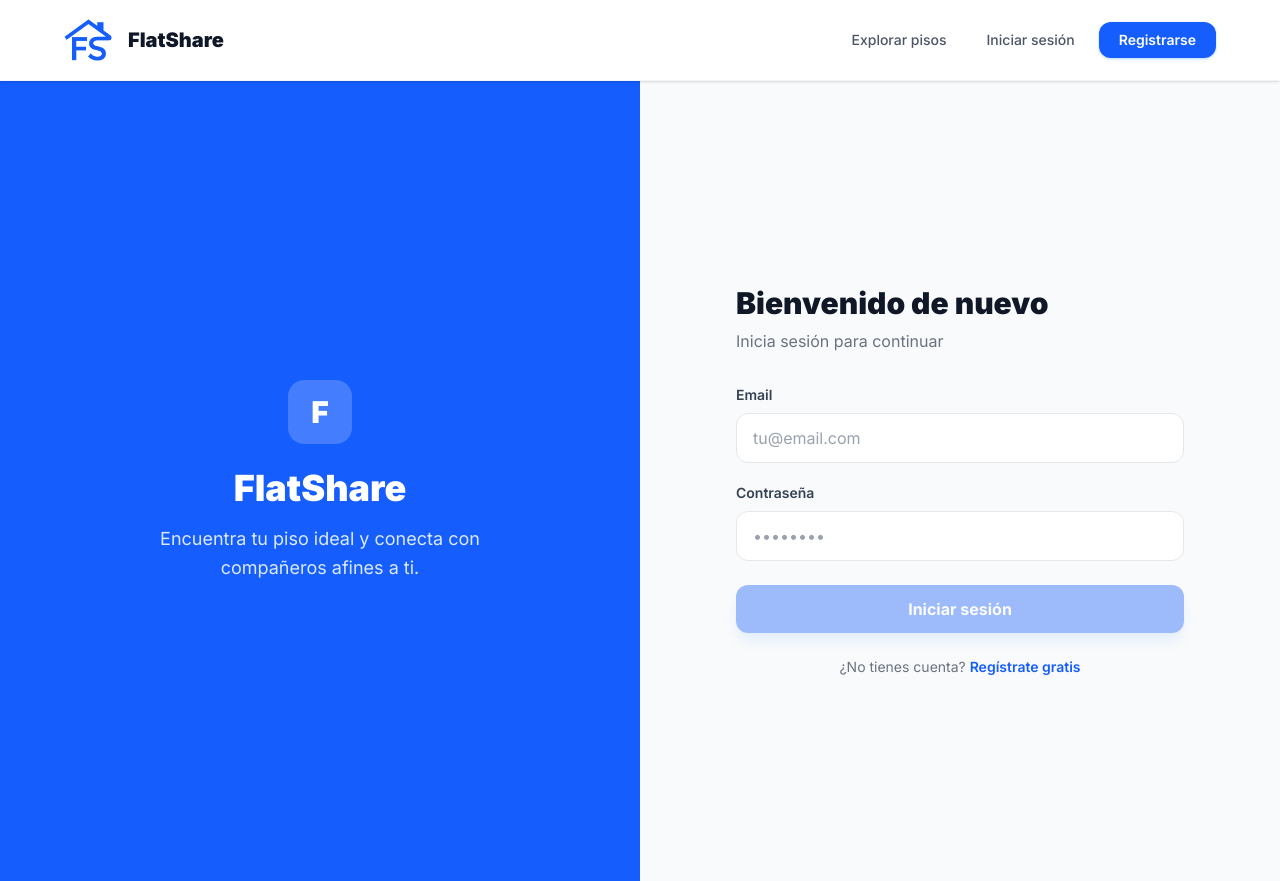
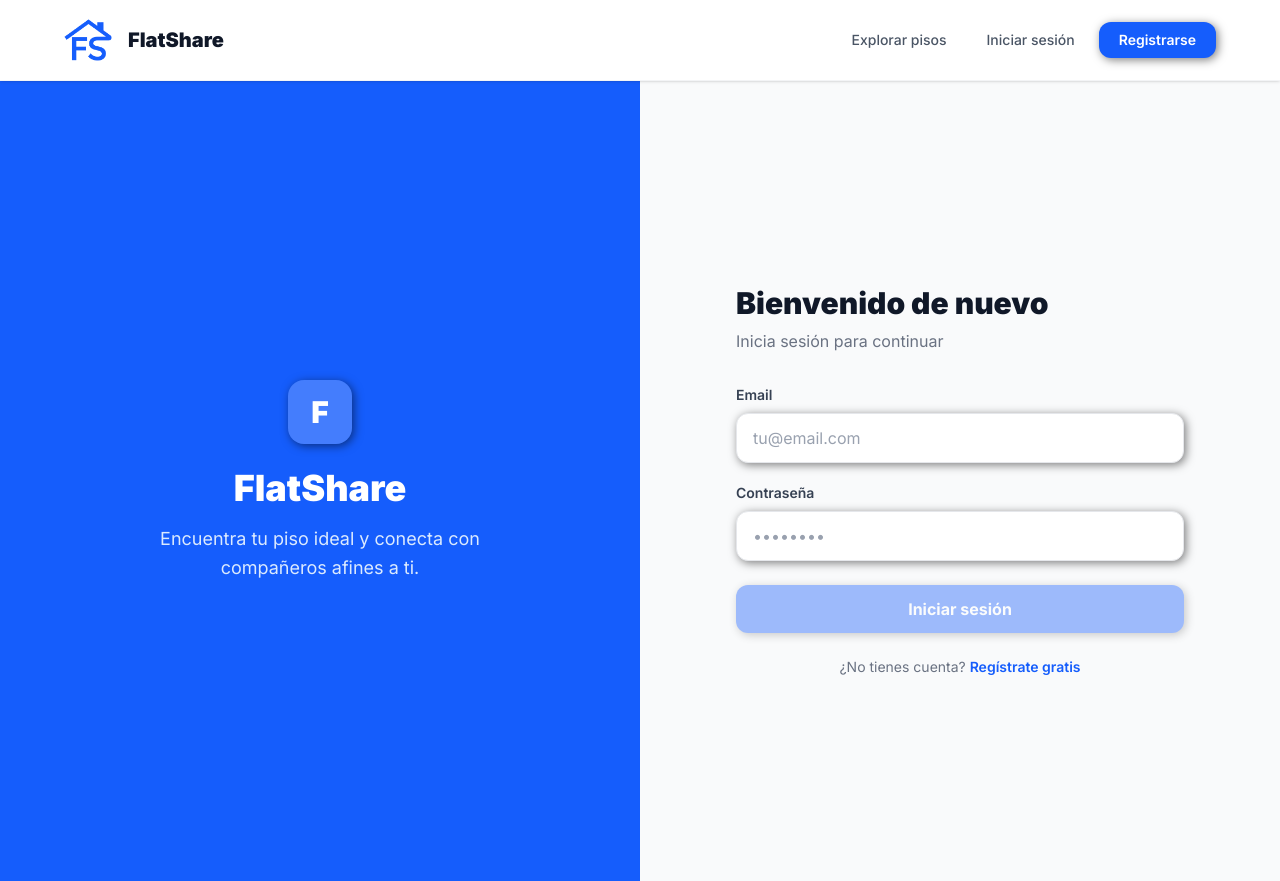
Before and after one commit to khalilahlam/FlatShare, an Angular app in the folder flatsharecliente/: page /login in a window 1280 px wide. Built offline with nearby package versions, Linux system fonts and the light colour scheme.

Commit message:
modificar css, añadir sombras y quitar emojis de registrarse

```diff
--- a/flatsharecliente/src/app/components/navbar/navbar.html
+++ b/flatsharecliente/src/app/components/navbar/navbar.html
@@ -3,9 +3,9 @@
 
     <a routerLink="/" class="flex items-center gap-2">
       @if (!isDarkMode) {
-        <img src="assets/logo2.png" alt="Logo FlatShare" class="w-12 h-12 rounded-xl object-contain mr-2" style="background:transparent;" />
+        <img src="assets/logo2.png" alt="Logo FlatShare" class="w-12 h-12 rounded-lg object-contain mr-2" style="background:transparent;" />
       } @else {
-        <img src="assets/logo.png" alt="Logo FlatShare" class="w-12 h-12 rounded-xl object-contain mr-2" style="background:transparent;" />
+        <img src="assets/logo.png" alt="Logo FlatShare" class="w-12 h-12 rounded-lg object-contain mr-2" style="background:transparent;" />
       }
       <span class="text-xl font-black text-gray-900">FlatShare</span>
     </a>
@@ -36,7 +36,7 @@
 <div class="flex items-center gap-4 ml-3 pl-4 border-l border-gray-200">
   <!-- Botón modo claro/oscuro -->
 <button (click)="toggleDarkMode()"
-  class="p-3 rounded-xl hover:bg-blue-50 dark:hover:bg-gray-700 text-gray-400 hover:text-blue-600 dark:hover:text-yellow-400 transition"
+  class="p-3 rounded-lg hover:bg-blue-50 dark:hover:bg-gray-700 text-gray-400 hover:text-blue-600 dark:hover:text-yellow-400 transition"
   title="Cambiar modo claro/oscuro">
 
   @if (!isDarkMode) {
@@ -63,7 +63,7 @@
   </a>
 
   <button (click)="auth.logout()"
-    class="p-4 rounded-xl hover:bg-red-50 text-gray-400 hover:text-red-500 transition"
+    class="p-4 rounded-lg hover:bg-red-50 text-gray-400 hover:text-red-500 transition"
     title="Cerrar sesión">
     <svg xmlns="http://www.w3.org/2000/svg" width="22" height="22" fill="currentColor"
       viewBox="0 0 16 16">
--- a/flatsharecliente/src/app/components/piso-create/piso-create.html
+++ b/flatsharecliente/src/app/components/piso-create/piso-create.html
@@ -98,7 +98,7 @@
 
     <div class="flex gap-3 pt-2">
       <a routerLink="/pisos"
-        class="flex-1 text-center border border-gray-200 text-gray-600 py-3 rounded-xl font-semibold hover:bg-gray-50 transition-all">
+        class="flex-1 text-center border border-red-200 text-red-500 py-3 rounded-xl font-semibold hover:bg-red-50 transition-all">
         Cancelar
       </a>
       <button type="submit" [disabled]="form.invalid"
--- a/flatsharecliente/src/app/components/piso-edit/piso-edit.html
+++ b/flatsharecliente/src/app/components/piso-edit/piso-edit.html
@@ -115,7 +115,7 @@
 
         <div class="flex gap-3 pt-2">
           <a routerLink="/perfil"
-            class="flex-1 text-center border border-gray-200 rounded-xl py-3">
+            class="flex-1 text-center border border-red-200 text-red-500 py-3 rounded-xl font-semibold hover:bg-red-50 transition-all">
             Cancelar
           </a>
           <button type="submit" [disabled]="form.invalid"
--- a/flatsharecliente/src/app/components/register/register.html
+++ b/flatsharecliente/src/app/components/register/register.html
@@ -112,14 +112,20 @@
               [class]="form.get('propietario')?.value === false ?
                 'border-2 border-blue-600 bg-blue-50 text-blue-600 rounded-xl p-4 text-sm font-semibold transition-all' :
                 'border-2 border-gray-200 rounded-xl p-4 text-sm font-medium text-gray-500 hover:border-gray-300 transition-all'">
-              🔍 Busco piso
+              <svg class="w-12 h-12 text-white mx-auto mb-2" fill="none" stroke="currentColor" viewBox="0 0 24 24">
+                <path stroke-linecap="round" stroke-linejoin="round" stroke-width="2" d="M21 21l-6-6m2-5a7 7 0 11-14 0 7 7 0 0114 0z"/>
+              </svg>
+              Busco piso
             </button>
             <button type="button"
               (click)="form.get('propietario')?.setValue(true)"
               [class]="form.get('propietario')?.value === true ?
                 'border-2 border-blue-600 bg-blue-50 text-blue-600 rounded-xl p-4 text-sm font-semibold transition-all' :
                 'border-2 border-gray-200 rounded-xl p-4 text-sm font-medium text-gray-500 hover:border-gray-300 transition-all'">
-              🏠 Tengo piso
+              <svg class="w-12 h-12 text-white mx-auto mb-2" fill="none" stroke="currentColor" viewBox="0 0 24 24">
+                <path stroke-linecap="round" stroke-linejoin="round" stroke-width="2" d="M3 12l2-2m0 0l7-7 7 7M5 10v10a1 1 0 001 1h3m10-11l2 2m-2-2v10a1 1 0 01-1 1h-3m-6 0a1 1 0 001-1v-4a1 1 0 011-1h2a1 1 0 011 1v4a1 1 0 001 1m-6 0h6"/>
+              </svg>
+              Tengo piso
             </button>
           </div>
         </div>
--- a/flatsharecliente/src/styles.css
+++ b/flatsharecliente/src/styles.css
@@ -65,7 +65,7 @@ nav.sticky {
   background-color: rgba(35, 35, 42, 0.9) !important;
 }
 .dark .border-l {
-  border-color: #3f3f46 !important; /* Un gris un poco más claro para que se vea el separador */
+  border-color: #505057 !important; /* Un gris un poco más claro para que se vea el separador */
 }
 
 /* --------- Mejoras modo oscuro para inputs, selects, botones y textos --------- */
@@ -187,8 +187,8 @@ nav.sticky {
 .dark .bg-white\/90 {
   background-color: rgba(35,35,42,0.9) !important;
 }
-.dark .rounded-xl,
-.dark .rounded-2xl,
-.dark .rounded-3xl {
-  box-shadow: 0 1px 4px 0 rgba(0,0,0,0.10) !important;
+.rounded-xl,
+.rounded-2xl,
+.rounded-3xl {
+  box-shadow: 2px 2px 10px 0 rgba(0, 0, 0, 0.5) !important;
 }
```
